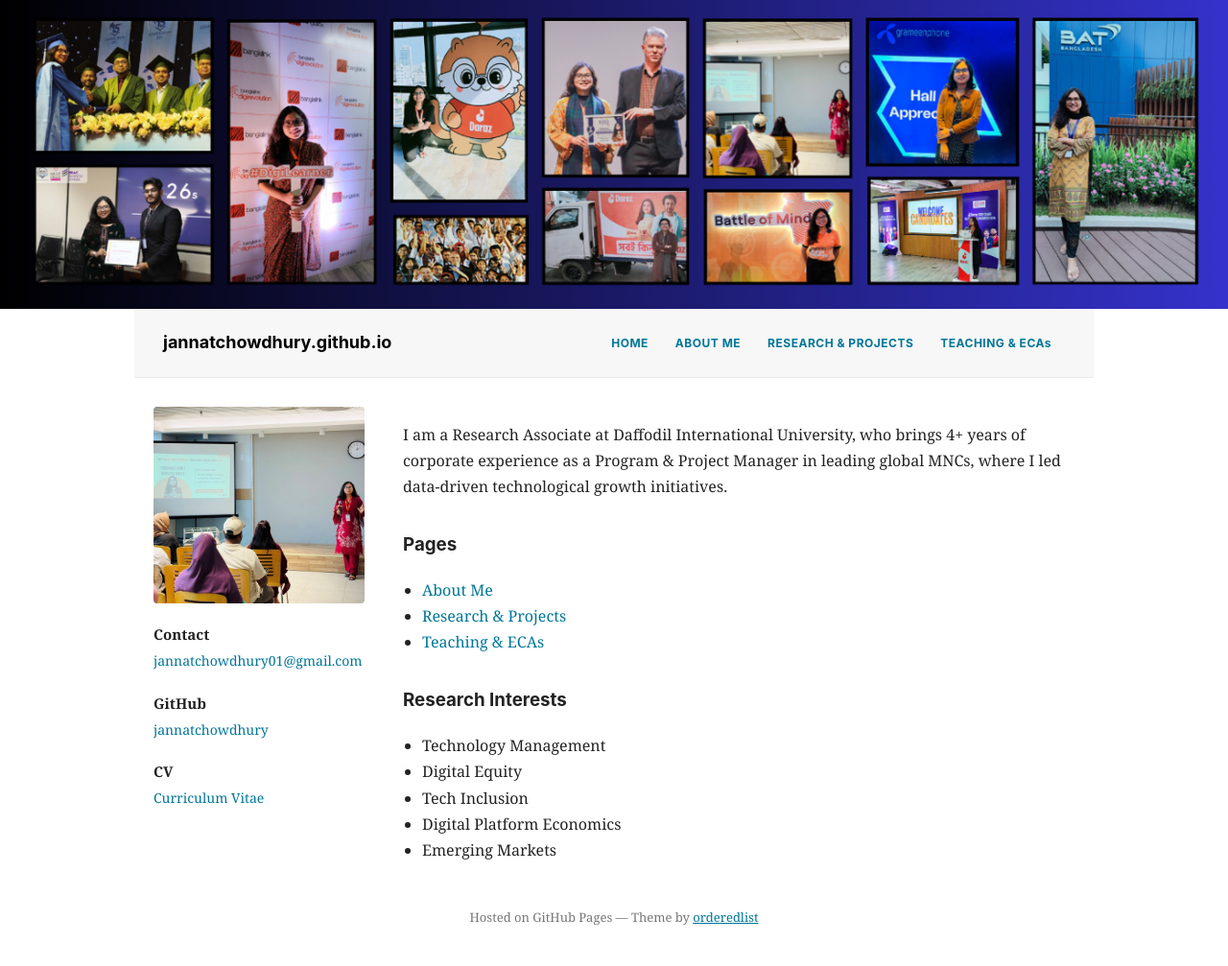
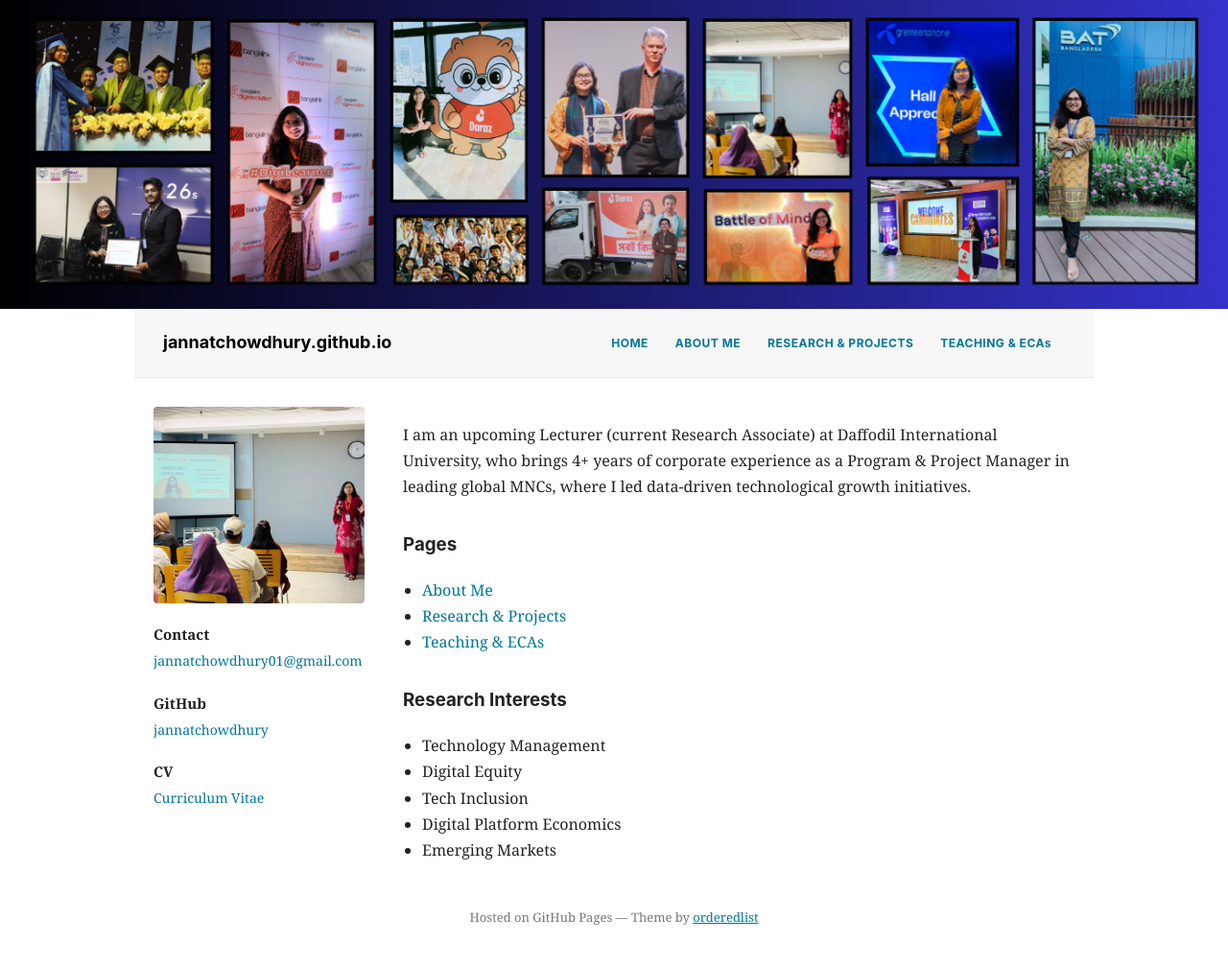
Before and after one commit to jannatchowdhury/jannatchowdhury.github.io, a Jekyll site: the page built from index.md, in a window 1280 px wide. Shown: the whole page at 96% size. Built offline with Jekyll 4.4.1, drawn with Linux system fonts in a browser that asks for light colours.

Commit message:
Update index.md

```diff
--- a/index.md
+++ b/index.md
@@ -3,7 +3,7 @@ layout: default
 title: Home
 ---
 
-I am a Research Associate at Daffodil International University, who brings 4+ years of corporate experience as a Program & Project Manager in leading global MNCs, where I led data-driven technological growth initiatives.
+I am an upcoming Lecturer (current Research Associate) at Daffodil International University, who brings 4+ years of corporate experience as a Program & Project Manager in leading global MNCs, where I led data-driven technological growth initiatives.
 
 ### Pages
 * [About Me](./about.md)
```
